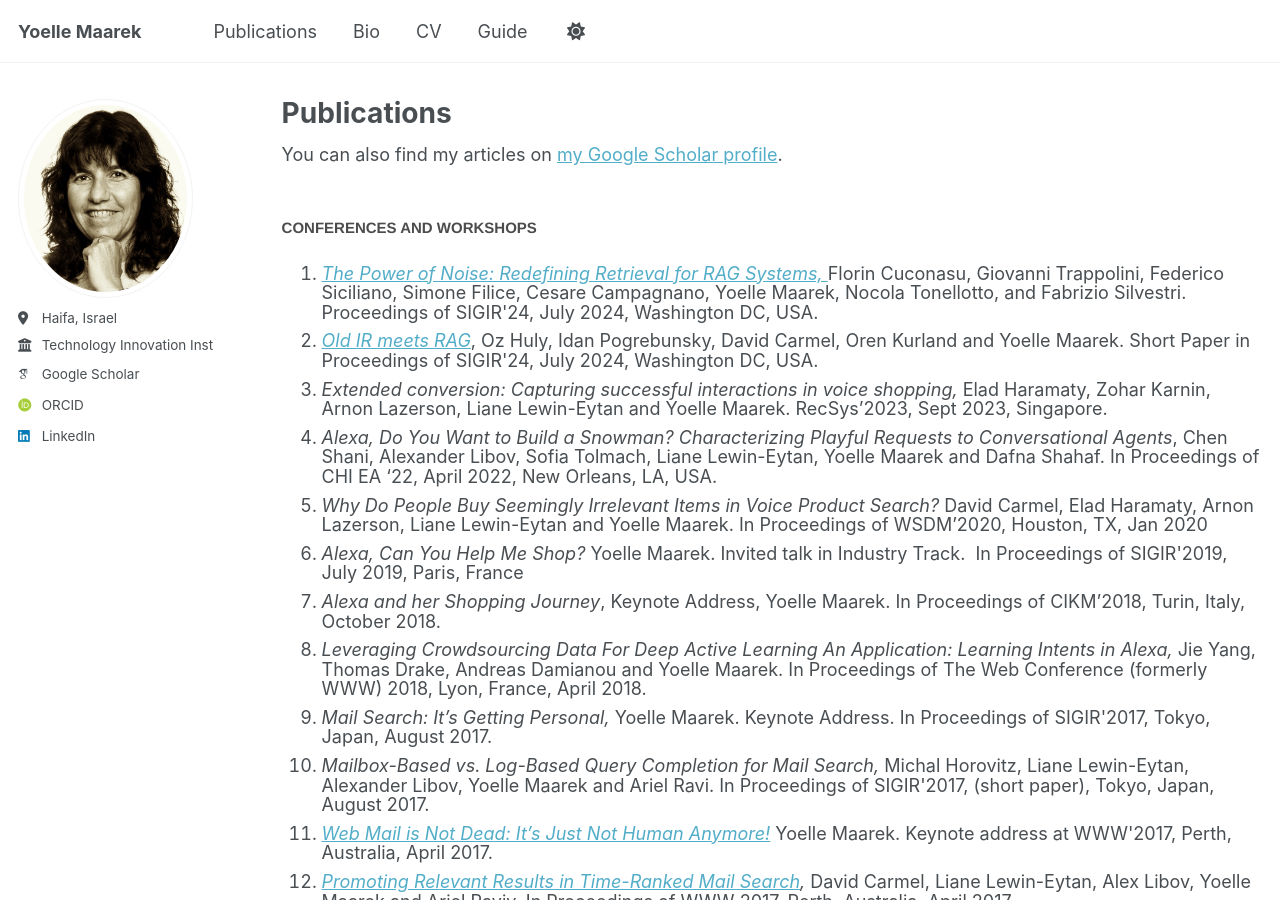
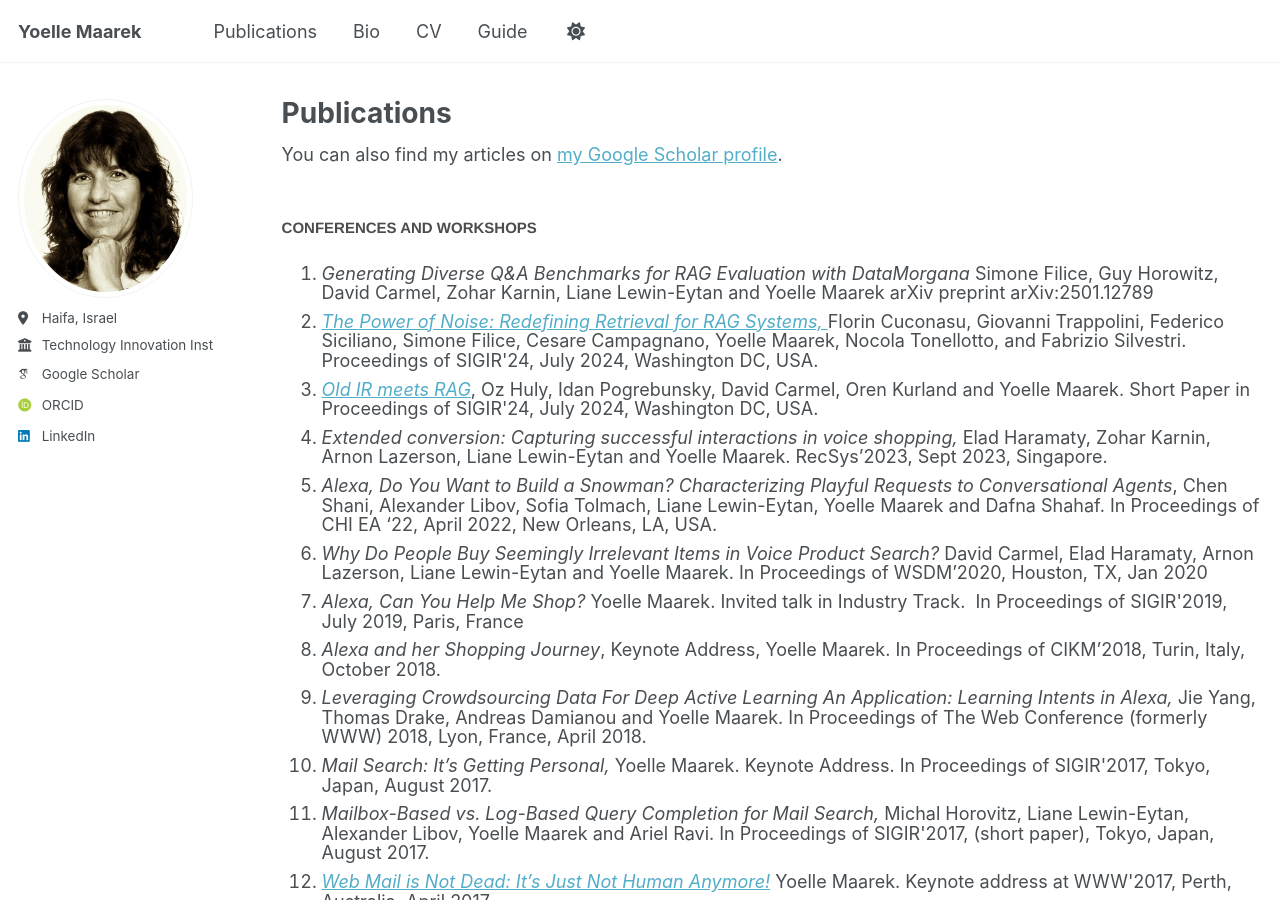
Before and after one commit to yoellemaarek/homepage, a Jekyll site: the page built from _pages/publications.html, in a window 1280 px wide and 900 px high. Built offline with Jekyll 4.4.1, drawn with Linux system fonts in a browser that asks for light colours; some web fonts are replaced.

Commit message:
added one pub

```diff
--- a/_pages/publications.html
+++ b/_pages/publications.html
@@ -11,6 +11,8 @@
 <BR>
 <p><strong style="margin: 0px; padding: 0px; border: 0px; outline: 0px; font-size: 15px; font-family: 'Helvetica Neue', Helvetica, Arial, sans-serif; vertical-align: baseline; color: #4c4c4c; line-height: 24px;">CONFERENCES AND WORKSHOPS</strong></p>
 <ol class="ol1" style="line-height: 19.6000003814697px;">
+<li class=""li3"><em>Generating Diverse Q&A Benchmarks for RAG Evaluation with DataMorgana</em> Simone Filice, Guy Horowitz, David Carmel, Zohar Karnin, Liane Lewin-Eytan and Yoelle Maarek
+arXiv preprint arXiv:2501.12789</li>
 <li class="li3"><a href="https://dl.acm.org/doi/10.1145/3626772.3657834" target="_blank"><em>The Power of Noise: Redefining Retrieval for RAG Systems, </em></a>Florin Cuconasu, Giovanni Trappolini, Federico Siciliano, Simone Filice, Cesare Campagnano, Yoelle Maarek, Nocola Tonellotto, and Fabrizio Silvestri. Proceedings of SIGIR'24, July 2024, Washington DC, USA.</li>
 <li class="li3"><em><a href="https://dl.acm.org/doi/10.1145/3626772.3657935" target="_blank">Old IR meets RAG</a></em>,&nbsp;Oz Huly, Idan Pogrebunsky, David Carmel, Oren Kurland and Yoelle Maarek. Short Paper in Proceedings of SIGIR'24, July 2024, Washington DC, USA.</li>
 <li class="li3"><em>Extended conversion: Capturing successful interactions in voice shopping,</em> Elad Haramaty, Zohar Karnin, Arnon Lazerson, Liane Lewin-Eytan and Yoelle Maarek. RecSys&rsquo;2023, Sept 2023, Singapore.</li>
```
